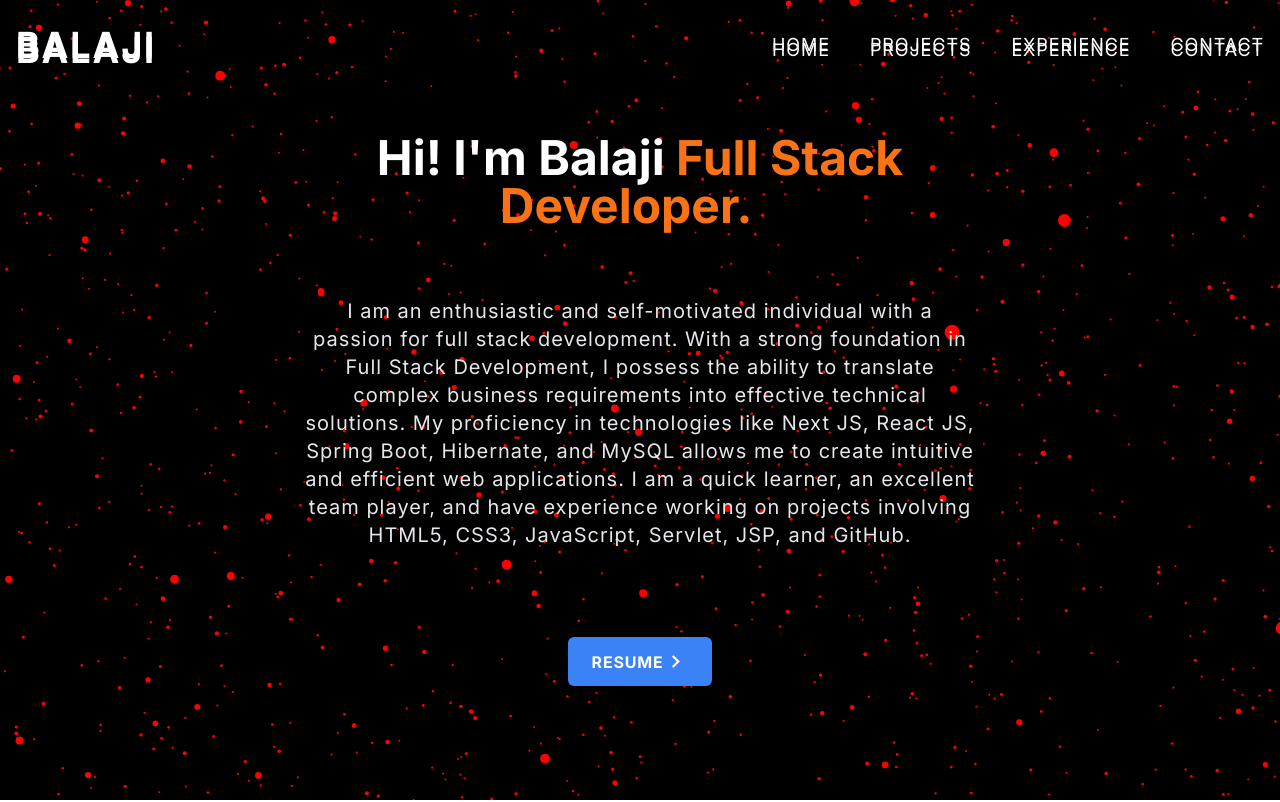
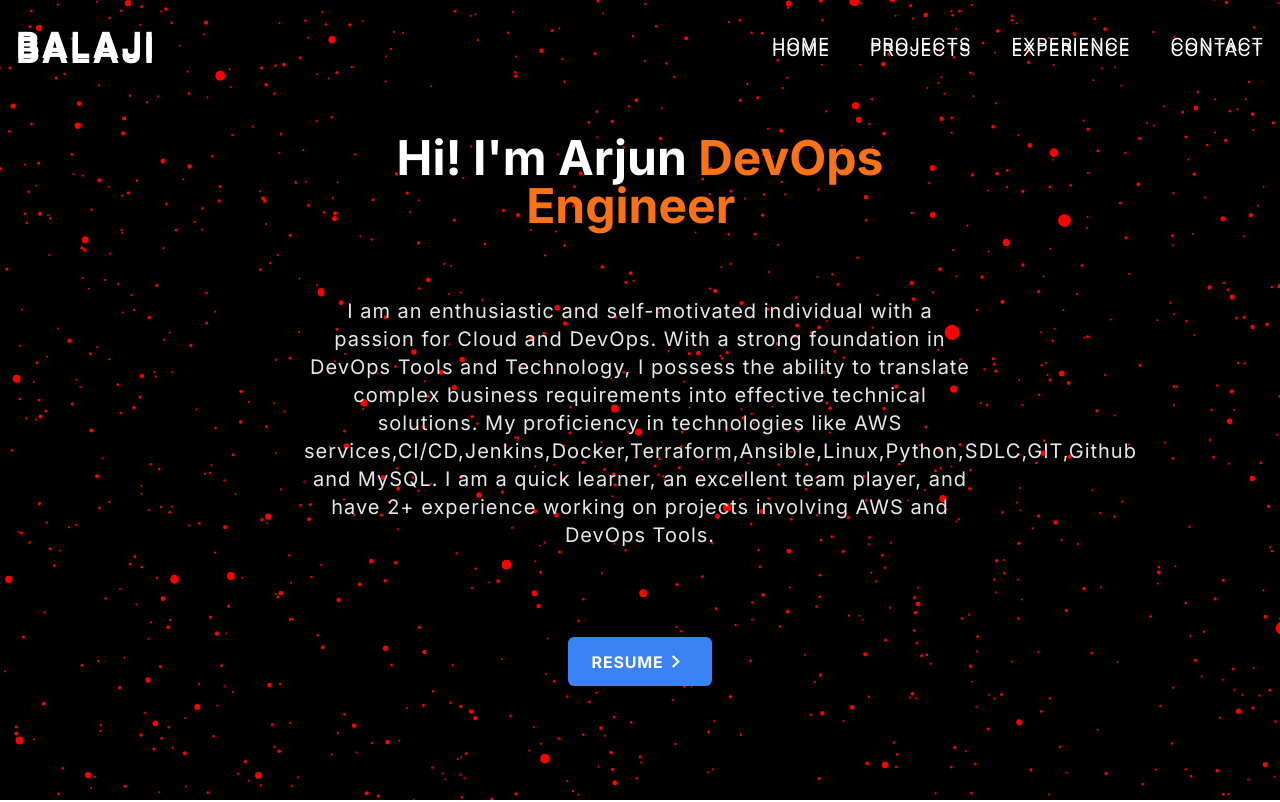
Before and after one commit to arjundhav/my-portfolio, a Next.js app: page / in a window 1280 px wide. Shown: the top 802 px of the page. Built offline with nearby package versions, Linux system fonts and the light colour scheme; a web font is replaced by a local one.

Commit message:
Update HomePage.jsx

```diff
--- a/components/HomePage.jsx
+++ b/components/HomePage.jsx
@@ -11,7 +11,7 @@ function HomePage() {
   const [text, setText] = useState('');
   const [delta, setDelta] = useState(300 - Math.random() * 100);
   const [index, setIndex] = useState(1);
-  const toRotate = ["Full Stack Developer. ", "FrontEnd Developer. ", "BackEnd Developer. ", "Java Developer.", "React.js Developer."];
+  const toRotate = [ "DevOps Engineer ", "Python Developer."];
   const period = 2000;
 
   useEffect(() => {
@@ -51,7 +51,7 @@ function HomePage() {
       <div className='max-w-3xl mx-auto w-full h-full px-8 py-16 pt-24 p-4 flex flex-col
     justify-around items-center'>
         <h1 className='font-bold text-white lg:text-5xl md:text-5xl sm:text-4xl text-3xl'>
-          {`Hi! I'm Balaji `}
+          {`Hi! I'm Arjun `}
           <span className="txt-rotate">
             <span className="wrap text-orange-500">
               {text}<span className="font-bold lg:text-5xl md:text-4xl sm:text-4xl text-3xl blinking-cursor">|</span>
@@ -59,7 +59,7 @@ function HomePage() {
           </span>
         </h1>
         <p className='text-gray-200 lg:text-xl md:text-xl sm:text-xl text-base max-w-2xl tracking-wider mx-auto mt-3'>
-          I am an enthusiastic and self-motivated individual with a passion for full stack development. With a strong foundation in Full Stack Development, I possess the ability to translate complex business requirements into effective technical solutions. My proficiency in technologies like Next JS, React JS, Spring Boot, Hibernate, and MySQL allows me to create intuitive and efficient web applications. I am a quick learner, an excellent team player, and have experience working on projects involving HTML5, CSS3, JavaScript, Servlet, JSP, and GitHub.
+          I am an enthusiastic and self-motivated individual with a passion for Cloud and DevOps. With a strong foundation in DevOps Tools and Technology, I possess the ability to translate complex business requirements into effective technical solutions. My proficiency in technologies like AWS services,CI/CD,Jenkins,Docker,Terraform,Ansible,Linux,Python,SDLC,GIT,Github and MySQL. I am a quick learner, an excellent team player, and have 2+ experience working on projects involving AWS and DevOps Tools.
         </p>
         <Link href="https://drive.google.com/file/d/12CTvIzTfuaUKIsbfQKjYl7PVN_IPcSJR/view?usp=sharing" target='_blank' download={true}>
           <div className='group flex items-center justify-center my-8 bg-blue-500
```
